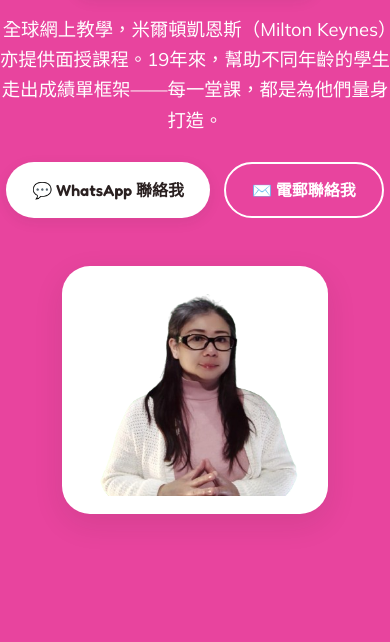
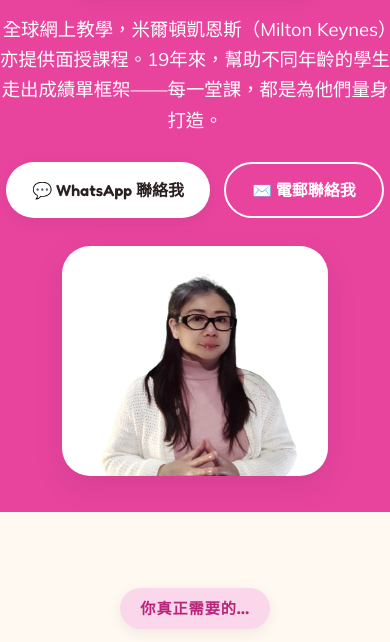
Before and after one commit to himariliz/misslizibg.com, a plain HTML site: page index-zh.html in a window 390 px wide. Shown: the part 445-1087 px from the top of the page. Drawn offline with Linux system fonts and the light colour scheme.

Commit message:
Update index-zh.html

```diff
--- a/index-zh.html
+++ b/index-zh.html
@@ -56,6 +56,14 @@
   ]
 }
 </script>
+<style>
+/* Mobile: trim empty space under the hero photo */
+@media (max-width: 820px){
+  header.band-pink{ padding-bottom:36px !important; min-height:0 !important; }
+  header.band-pink .hero{ min-height:0 !important; padding-bottom:0 !important; gap:28px !important; }
+  header.band-pink .hero-photo-wrap{ margin-bottom:0 !important; padding-bottom:0 !important; min-height:0 !important; }
+}
+</style>
 </head>
 <body class="zh">
 
```
